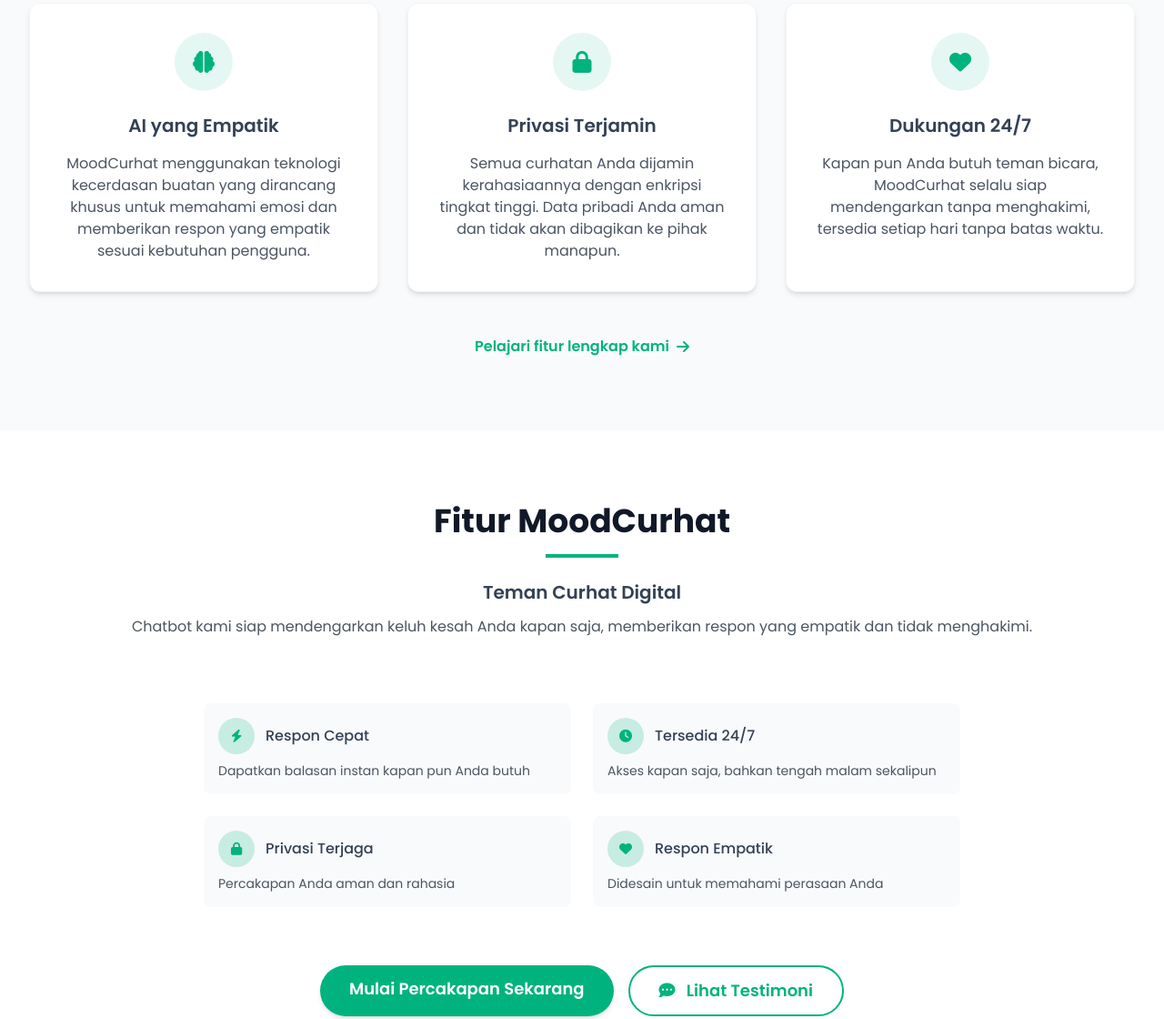
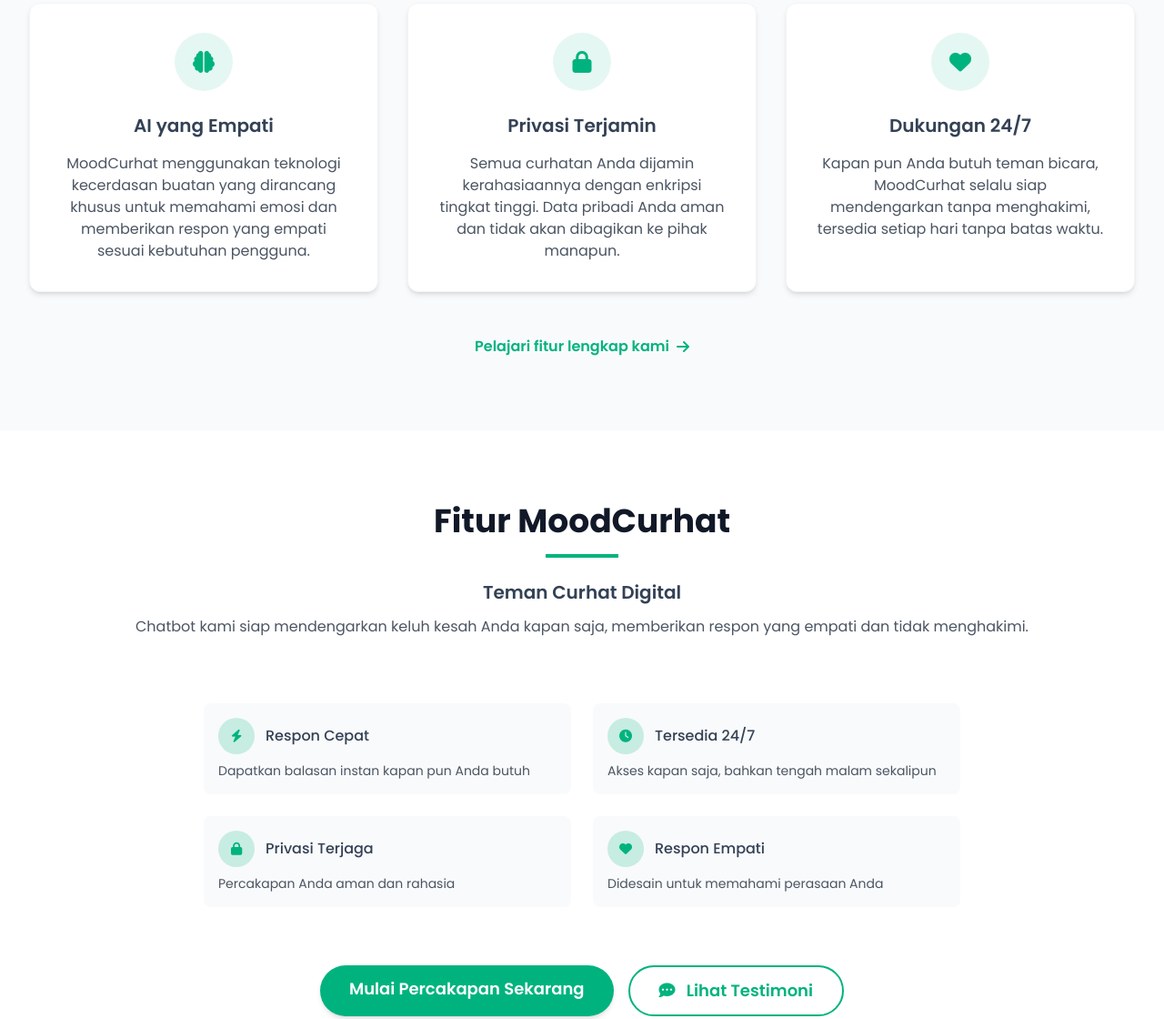
Before and after one commit to ardhikaxx/moodcurhat, a website: page index.html in a window 1280 px wide. Shown: the part 889-2009 px from the top of the page at 91% size. Drawn offline with nearby package versions, Linux system fonts and the light colour scheme; a web font is replaced by a local one.

Commit message:
update- fix

```diff
--- a/index.html
+++ b/index.html
@@ -271,10 +271,10 @@
                         class="bg-primary bg-opacity-10 w-16 h-16 rounded-full flex items-center justify-center mb-6 mx-auto text-primary">
                         <i class="fas fa-brain text-2xl"></i>
                     </div>
-                    <h3 class="text-xl font-semibold mb-4 text-center">AI yang Empatik</h3>
+                    <h3 class="text-xl font-semibold mb-4 text-center">AI yang Empati</h3>
                     <p class="text-gray-600 text-center">
                         MoodCurhat menggunakan teknologi kecerdasan buatan yang dirancang khusus untuk memahami emosi
-                        dan memberikan respon yang empatik sesuai kebutuhan pengguna.
+                        dan memberikan respon yang empati sesuai kebutuhan pengguna.
                     </p>
                 </div>
 
@@ -321,7 +321,7 @@
                 <div class="w-16 md:w-20 h-1 bg-primary mx-auto mb-4 md:mb-6"></div>
                 <h3 class="text-lg md:text-xl font-semibold mb-2 md:mb-3 text-center">Teman Curhat Digital</h3>
                 <p class="text-sm md:text-base text-gray-600 mb-4 md:mb-6 text-center">
-                    Chatbot kami siap mendengarkan keluh kesah Anda kapan saja, memberikan respon yang empatik dan
+                    Chatbot kami siap mendengarkan keluh kesah Anda kapan saja, memberikan respon yang empati dan
                     tidak menghakimi.
                 </p>
             </div>
@@ -369,7 +369,7 @@
                                     class="bg-primary bg-opacity-20 p-1 h-10 w-10 rounded-full flex items-center justify-center mr-2 md:mr-3">
                                     <i class="fas fa-heart text-primary text-xs md:text-sm"></i>
                                 </div>
-                                <h4 class="font-medium text-sm md:text-base">Respon Empatik</h4>
+                                <h4 class="font-medium text-sm md:text-base">Respon Empati</h4>
                             </div>
                             <p class="text-gray-600 text-xs md:text-sm">Didesain untuk memahami perasaan Anda</p>
                         </div>
```
